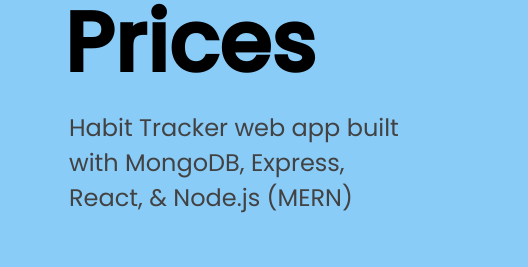
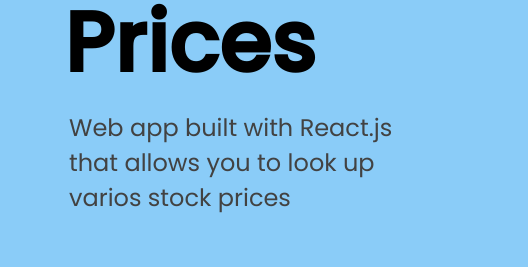
Before and after one commit to jaydenkwright/jaydenkwright.github.io, a plain HTML site: page index.html in a window 1280 px wide. Shown: the part 1873-2140 px from the top of the page, 0-528 px from the left. Drawn offline with Linux system fonts and the light colour scheme; grey boxes are pictures that could not be loaded.

Commit message:
Fixed wording

```diff
--- a/index.html
+++ b/index.html
@@ -145,7 +145,7 @@
                     <h1>Stock Prices</h1>
                 </div>
                 <div class="project-subtitle2">
-                    <p>Habit Tracker web app built with MongoDB, Express, React, & Node.js (MERN)</p>
+                    <p>Web app built with React.js that allows you to look up varios stock prices</p>
                 </div>
                 <div class="cta">
                     <button onclick="window.open('https://jaydenkwright.github.io/stock-prices/')" class="cta-select">
```
